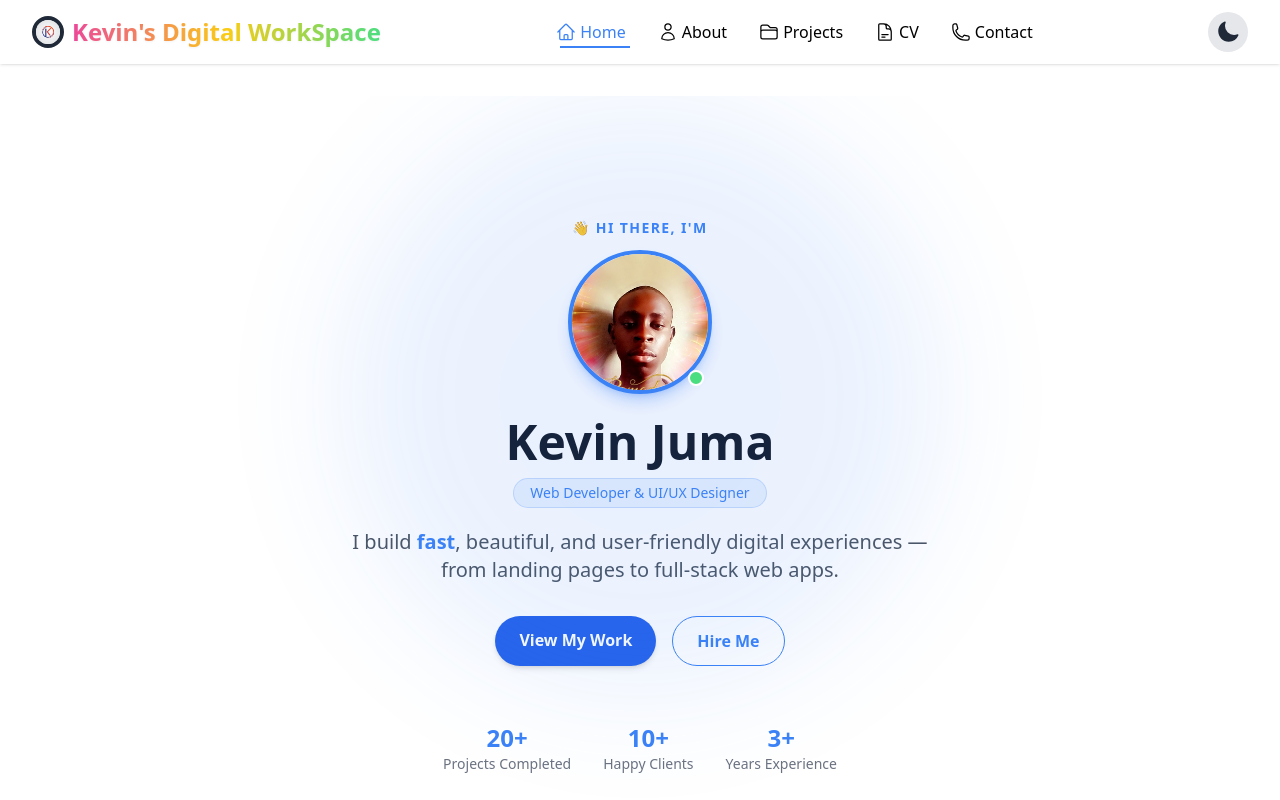
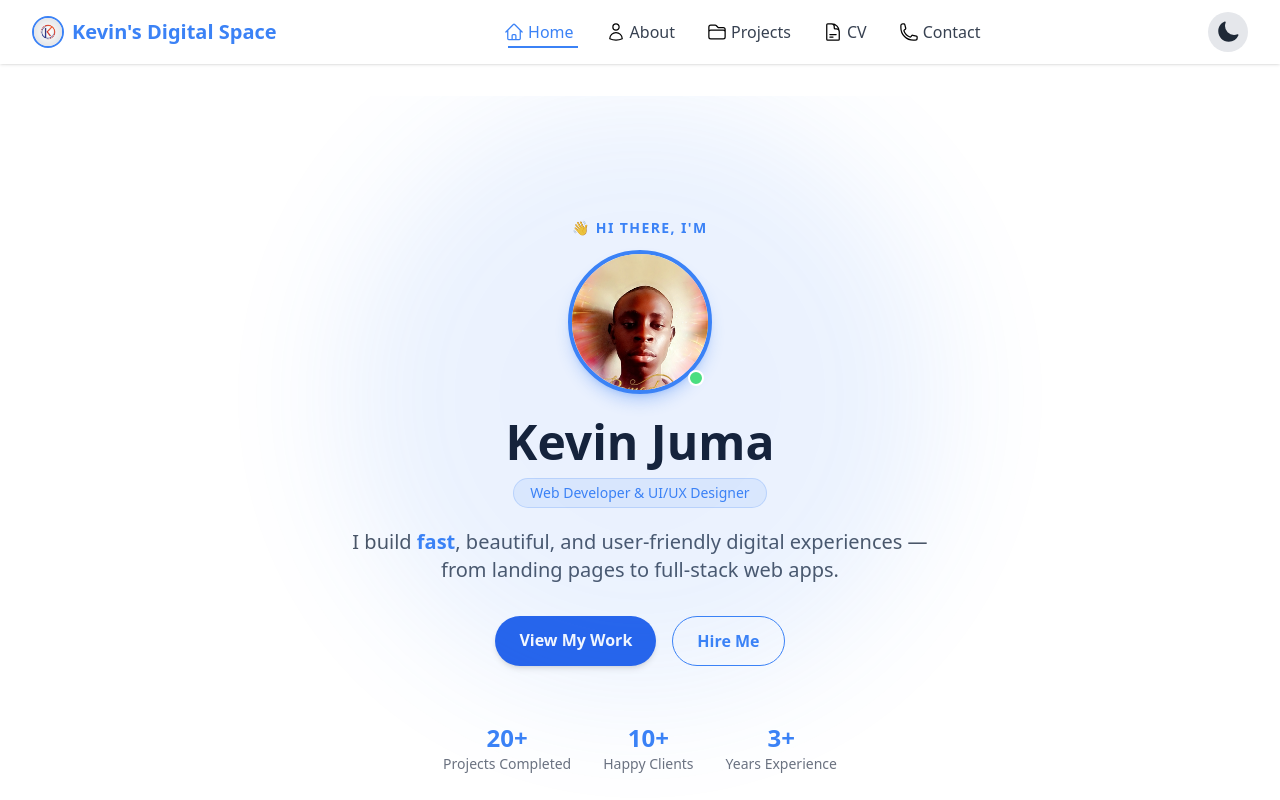
Before and after one commit to kevin-ar-cmd-lab/Portfolio-new, a Next.js app: page / in a window 1280 px wide. Shown: the top 800 px of the page. Built offline with nearby package versions, Linux system fonts and the light colour scheme.

Commit message:
updated the components/Navbar.jsx file

```diff
--- a/components/Navbar.jsx
+++ b/components/Navbar.jsx
@@ -28,10 +28,8 @@ export default function Navbar() {
   const isActiveLink = (link) =>
     link.type === 'section' ? isSectionActive(link.href) : isExactActive(link.href);
 
-  // Handles link click with full page refresh
   const handleLinkClick = (href) => {
     setTimeout(() => {
-      // Only reload if still on the page after navigation
       if (window.location.pathname === href) {
         window.location.reload();
       }
@@ -51,11 +49,12 @@ export default function Navbar() {
                 alt="Logo"
                 width={32}
                 height={32}
-                className="rounded-full object-cover border-4 border-gray-800"
+                className="rounded-full object-cover border-2 border-blue-500"
                 priority
               />
-              <span className="text-2xl font-bold text-transparent bg-clip-text bg-gradient-to-r from-pink-500 via-yellow-400 to-green-400 animate-cycle-color drop-shadow-sm">
-                Kevin&apos;s Digital WorkSpace
+              {/* FIXED: single consistent colour instead of multicolor gradient */}
+              <span className="text-xl font-bold text-blue-500 dark:text-blue-400">
+                Kevin&apos;s Digital Space
               </span>
             </div>
 
@@ -81,7 +80,9 @@ export default function Navbar() {
                     />
                     <span
                       className={`transition-colors duration-300 ${
-                        isActive ? 'text-blue-500 dark:text-blue-400' : ''
+                        isActive
+                          ? 'text-blue-500 dark:text-blue-400'
+                          : 'text-gray-700 dark:text-gray-300'
                       }`}
                     >
                       {label}
@@ -129,7 +130,7 @@ export default function Navbar() {
                   className={`flex flex-col items-center text-xs font-medium transition-colors duration-300 ${
                     isActive
                       ? 'text-blue-500 dark:text-blue-400'
-                      : 'text-black dark:text-white hover:text-blue-500 dark:hover:text-blue-300'
+                      : 'text-gray-500 dark:text-gray-400 hover:text-blue-500 dark:hover:text-blue-300'
                   }`}
                 >
                   <Icon className="h-5 w-5 mb-1" aria-hidden="true" />
```
